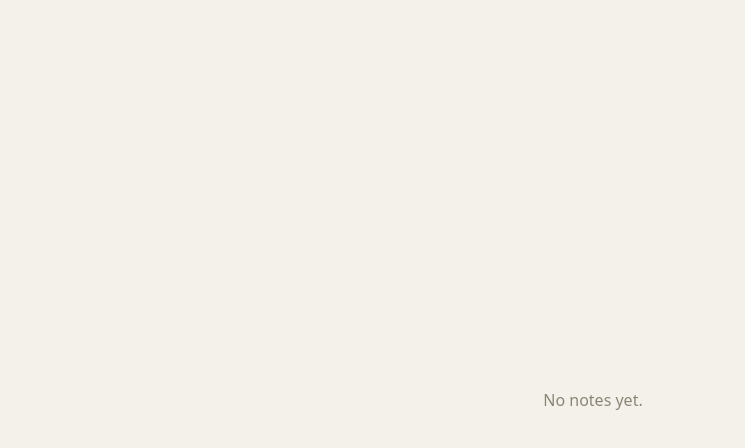
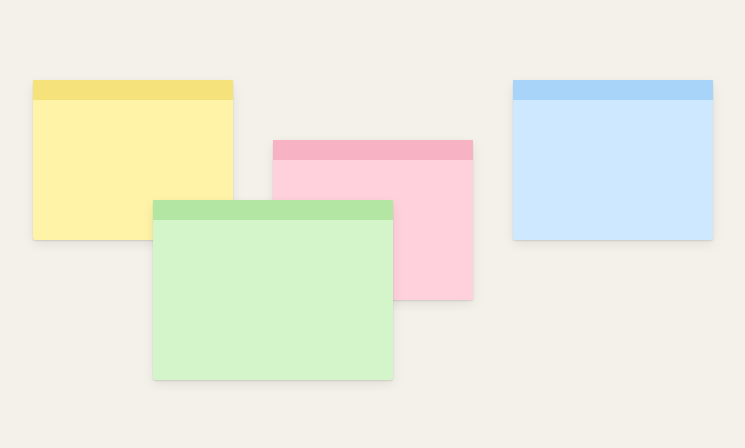
Before and after one commit to h-santos/sticky-notes, a React (Vite) app: page / in a window 1280 px wide. Shown: the top 448 px of the page, without its empty margins (47-792 px from the left). Built offline with nearby package versions, Linux system fonts and the light colour scheme.

Commit message:
Add NoteView component and render sample notes on the board

```diff
--- a/src/notes/components/Board.tsx
+++ b/src/notes/components/Board.tsx
@@ -1,9 +1,21 @@
+import type { Note, NoteId } from '../model/types';
 import styles from './Board.module.css';
+import { NoteView } from './NoteView';
+
+const SAMPLE_NOTES: readonly Note[] = [
+  { id: 'a' as NoteId, x: 80, y: 80, width: 200, height: 160, text: '', color: 'yellow', z: 1 },
+  { id: 'b' as NoteId, x: 320, y: 140, width: 200, height: 160, text: '', color: 'pink', z: 2 },
+  { id: 'c' as NoteId, x: 560, y: 80, width: 200, height: 160, text: '', color: 'blue', z: 3 },
+  { id: 'd' as NoteId, x: 200, y: 200, width: 240, height: 180, text: '', color: 'green', z: 4 },
+];
 
 export function Board() {
   return (
     <main className={styles.board} aria-label="Sticky notes board">
-      <p className={styles.empty}>No notes yet.</p>
+      {SAMPLE_NOTES.length === 0 && <p className={styles.empty}>No notes yet.</p>}
+      {SAMPLE_NOTES.map((note) => (
+        <NoteView key={note.id} note={note} />
+      ))}
     </main>
   );
 }
--- /dev/null
+++ b/src/notes/components/NoteView.module.css
@@ -0,0 +1,42 @@
+.note {
+  position: absolute;
+  top: 0;
+  left: 0;
+  display: flex;
+  flex-direction: column;
+  background: var(--note-bg);
+  border-radius: 2px;
+  box-shadow:
+    0 1px 2px rgb(0 0 0 / 0.12),
+    0 4px 12px rgb(0 0 0 / 0.08);
+  will-change: transform;
+}
+
+.note[data-color='yellow'] {
+  --note-bg: #fff3a8;
+  --note-grip: #f5e27a;
+}
+.note[data-color='pink'] {
+  --note-bg: #ffd1dc;
+  --note-grip: #f7b3c4;
+}
+.note[data-color='blue'] {
+  --note-bg: #cde8ff;
+  --note-grip: #a9d4fa;
+}
+.note[data-color='green'] {
+  --note-bg: #d4f5c9;
+  --note-grip: #b3e6a3;
+}
+
+.grip {
+  flex: none;
+  height: 20px;
+  background: var(--note-grip);
+  cursor: grab;
+}
+
+.body {
+  flex: 1;
+  min-height: 0;
+}
--- /dev/null
+++ b/src/notes/components/NoteView.tsx
@@ -0,0 +1,26 @@
+import { memo } from 'react';
+import type { Note } from '../model/types';
+import styles from './NoteView.module.css';
+
+interface NoteViewProps {
+  note: Note;
+}
+
+export const NoteView = memo(function NoteView({ note }: NoteViewProps) {
+  return (
+    <article
+      className={styles.note}
+      data-color={note.color}
+      aria-label="Note"
+      style={{
+        transform: `translate(${note.x}px, ${note.y}px)`,
+        width: note.width,
+        height: note.height,
+        zIndex: note.z,
+      }}
+    >
+      <header className={styles.grip} />
+      <div className={styles.body} />
+    </article>
+  );
+});
--- /dev/null
+++ b/src/notes/model/types.ts
@@ -0,0 +1,16 @@
+export type NoteId = string & { readonly __brand: 'NoteId' };
+
+export const NOTE_COLORS = ['yellow', 'pink', 'blue', 'green'] as const;
+export type NoteColor = (typeof NOTE_COLORS)[number];
+
+export interface Note {
+  id: NoteId;
+  x: number;
+  y: number;
+  width: number;
+  height: number;
+  text: string;
+  color: NoteColor;
+  /** Stacking order; higher values render on top. */
+  z: number;
+}
```
Also changed, not shown: 1 other file (tests, documents, lock files or other folders).
